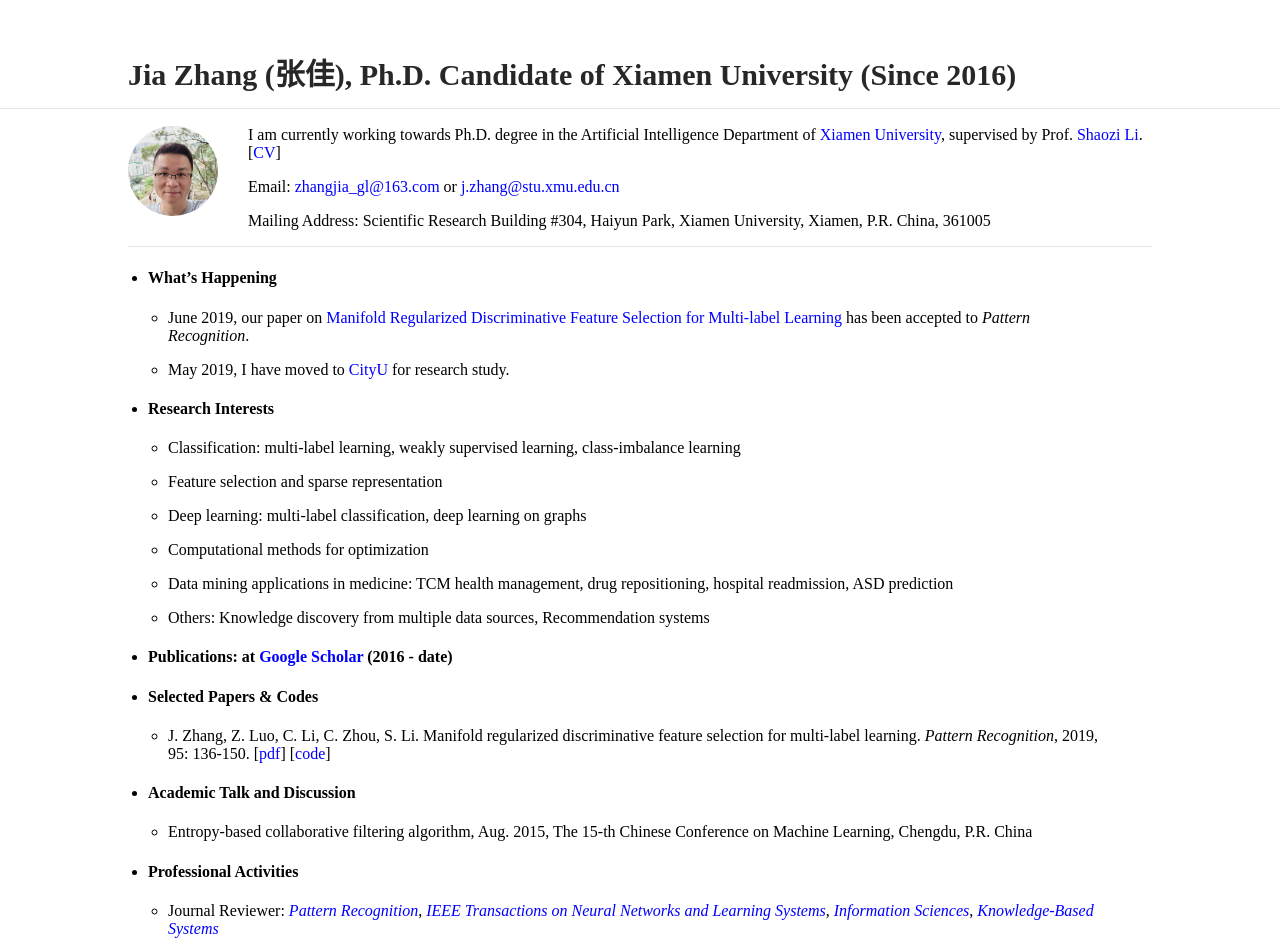
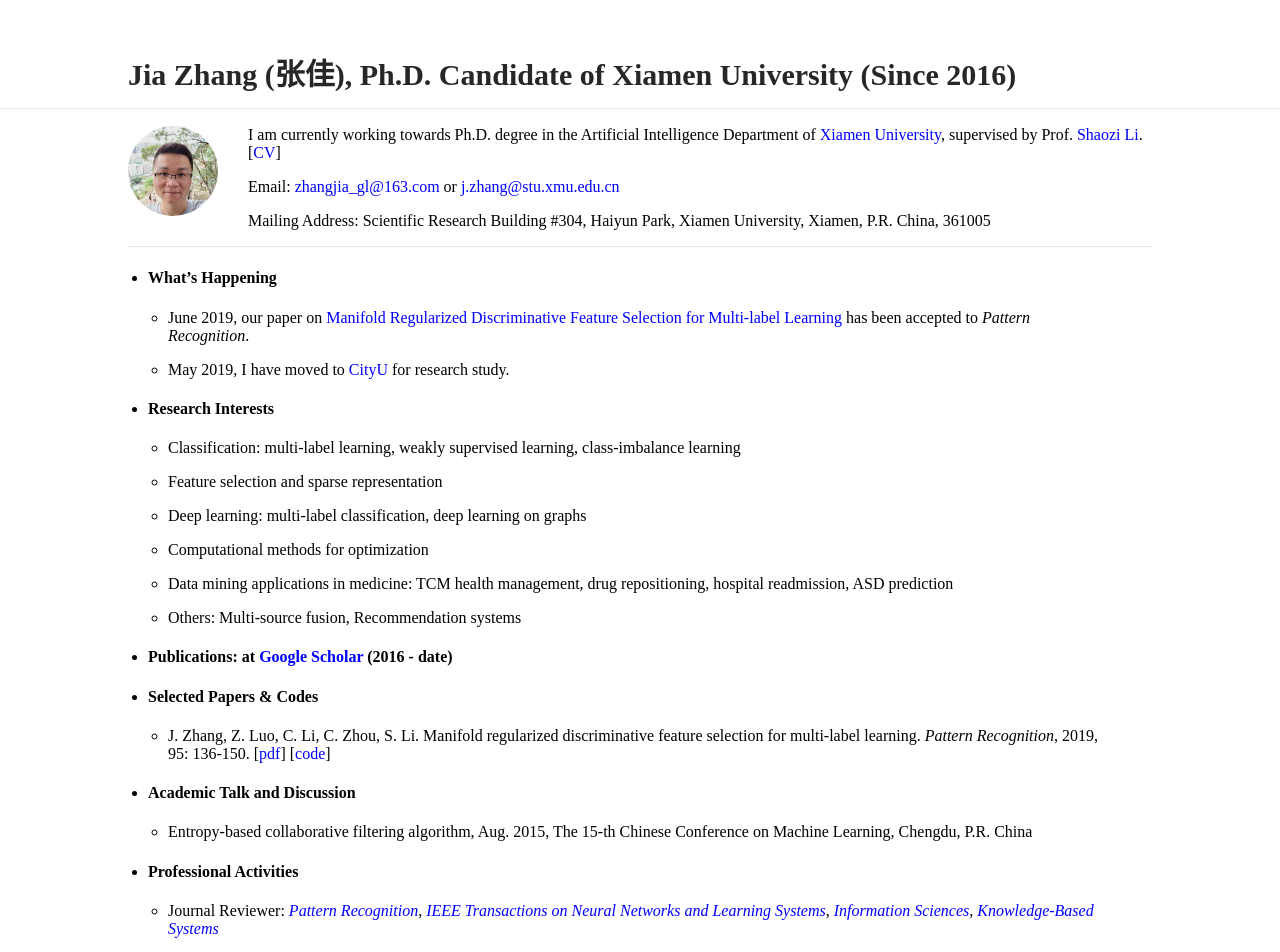
Before and after one commit to jiazhang-ml/jiazhang-ml.github.io, a Jekyll site: the page built from index.md, in a window 1280 px wide. Shown: the top 952 px of the page. Built offline with Jekyll 4.4.1, drawn with Linux system fonts in a browser that asks for light colours.

Commit message:
Update index.md

```diff
--- a/index.md
+++ b/index.md
@@ -30,7 +30,7 @@ Mailing Address: Scientific Research Building #304, Haiyun Park, Xiamen Universi
 
     * Data mining applications in medicine: TCM health management, drug repositioning, hospital readmission, ASD prediction
 
-    * Others: Knowledge discovery from multiple data sources, Recommendation systems
+    * Others: Multi-source fusion, Recommendation systems
 
 * #### Publications: at [Google Scholar](https://scholar.google.com.hk/citations?user=yBaTk-gAAAAJ&hl=en) (2016 - date)
 
```
